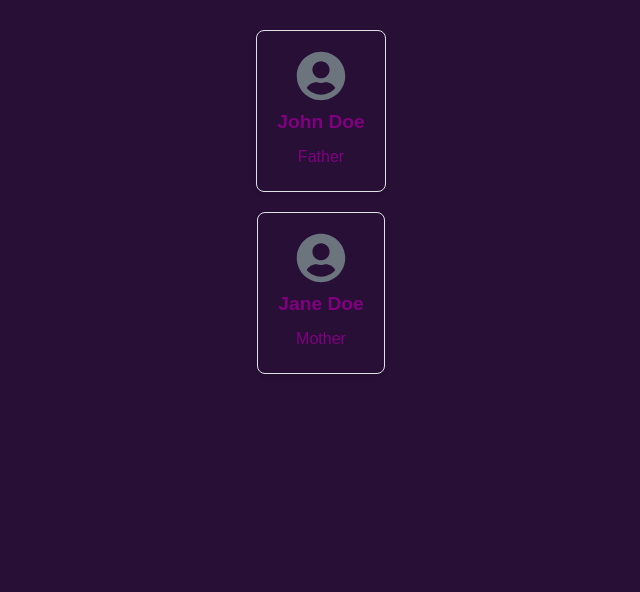
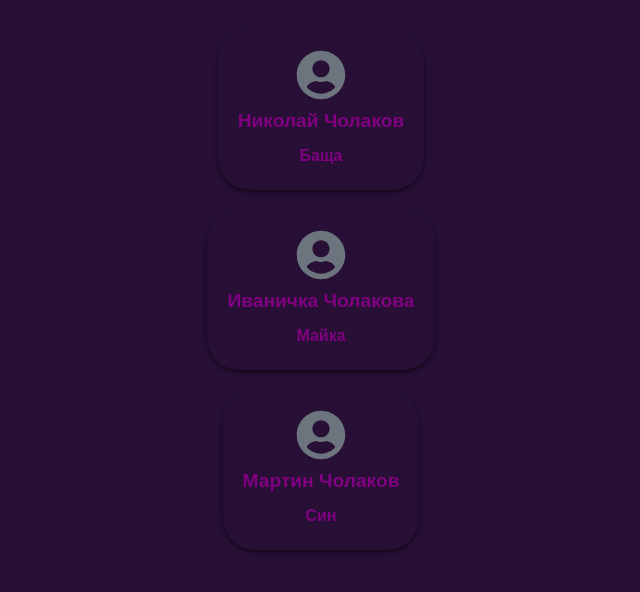
Before and after one commit to MartinCholakov5/FamilyTree-, a React (Vite) app: page / in a window 1280 px wide. Shown: the top 592 px of the page, without its empty margins (319-959 px from the left). Built offline with nearby package versions, Linux system fonts and the light colour scheme.

Commit message:
Last Changes

```diff
--- a/src/App.jsx
+++ b/src/App.jsx
@@ -4,8 +4,9 @@ import FamilyTree from './components/FamilyTree.jsx';
 import GlobalStyles from './components/styles/GlobalStyles.jsx';
 
 const familyData = [
-  { id: 1, name: 'John Doe', details: 'Father' },
-  { id: 2, name: 'Jane Doe', details: 'Mother' },
+  { id: 1, name: 'Николай Чолаков', details: 'Баща' },
+  { id: 2, name: 'Иваничка Чолакова', details: 'Майка' },
+  { id: 3, name:'Мартин Чолаков', details:'Син' },
   // Добавете още членове на семейството
 ];
 
--- a/src/components/FamilyMember.jsx
+++ b/src/components/FamilyMember.jsx
@@ -8,10 +8,13 @@ const MemberContainer = styled.div`
   align-items: center;
   margin: 10px;
   padding: 20px;
-  border: 1px solid #dee2e6;
-  border-radius: 8px;
+  // border: 1px solid #dee2e6;
+  border-radius: 32px;
   background-color: purple transparent;
-  box-shadow: 0 2px 4px rgba(0, 0, 0, 0.1);
+  box-shadow: 0 2px 4px rgba(0, 0, 0, 0.6);
+  cursor: pointer;
+
+
 `;
 
 const MemberName = styled.h3`
--- a/src/components/styles/GlobalStyles.jsx
+++ b/src/components/styles/GlobalStyles.jsx
@@ -2,7 +2,9 @@ import { createGlobalStyle } from 'styled-components';
 
 const GlobalStyles = createGlobalStyle`
   body {
-    font-family: 'Arial', sans-serif;
+    font-family: "Bebas Neue", sans-serif;
+    font-size:bold;
+    font-weight:bold;
     margin: 0;
     padding: 0;
     box-sizing: border-box;
```
